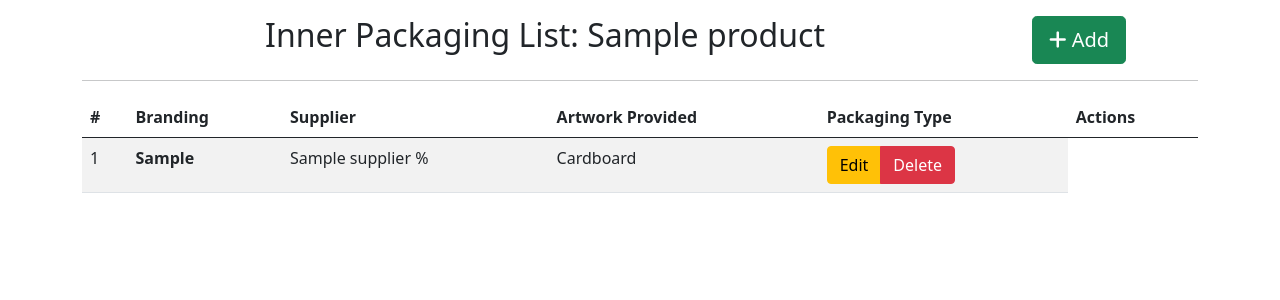
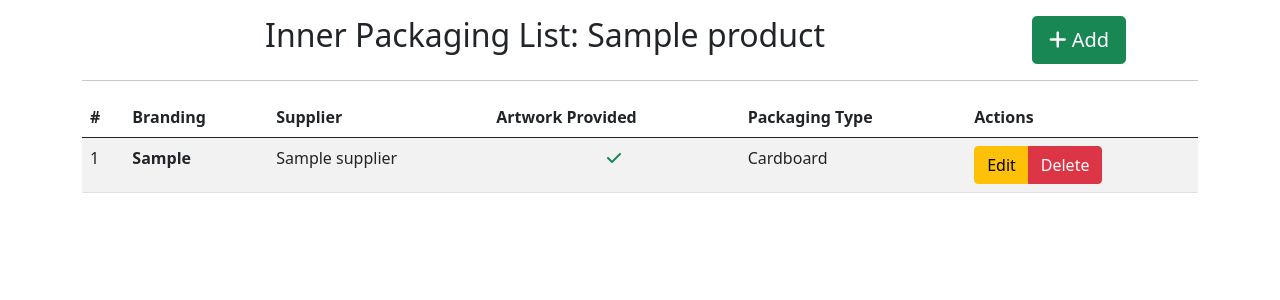
Before and after one commit to Meade-Farm-Group/product-app-flask, a Django app: page /products/1/packaging/inner_packaging/view in a window 1280 px wide. Shown: the part 86-386 px from the top of the page. Run offline with Django 3.2, Linux system fonts and the light colour scheme; a user stored in the database is signed in; tables that the repository leaves empty hold one stand-in row (values such as "Sample post"); some libraries are stand-ins or nearby versions.

Commit message:
fix: links in inner packaging table

```diff
--- a/npd/products/templates/products/inner_packaging_table.html
+++ b/npd/products/templates/products/inner_packaging_table.html
@@ -9,7 +9,7 @@
             </h2>
         </div>
         <div class="col-2">
-            <a href="#" class="btn btn-lg btn-success">
+            <a href="{% url 'add_inner_packaging' product.id %}" class="btn btn-lg btn-success">
                 <i class="fas fa-plus"></i>
                 Add
             </a>
@@ -34,12 +34,19 @@
                         <tr>
                             <td>{{ pack.id }}</td>
                             <th>{{ pack.branding }}</th>
-                            <td>{{ pack.supplier }} %</td>
+                            <td>{{ pack.supplier }}</td>
+                            <td class="text-center">
+                                {% if pack.artwork_provided == True %}
+                                    <i class="fas fa-check text-success"></i>
+                                {% else %}
+                                    <i class="fas fa-times text-danger"></i>
+                                {% endif %}
+                            </td>
                             <td>{{ pack.packaging_type }}</td>
                             <td>
                                 <div class="btn-group">
-                                    <a href="#" class="btn btn-warning">Edit</a>
-                                    <a href="#" class="btn btn-danger">Delete</a>
+                                    <a href="{% url 'edit_inner_packaging' product.id pack.id %}" class="btn btn-warning">Edit</a>
+                                    <a href="{% url 'delete_inner_packaging' product.id pack.id %}" class="btn btn-danger">Delete</a>
                                 </div>
                             </td>
                         </tr>
```
